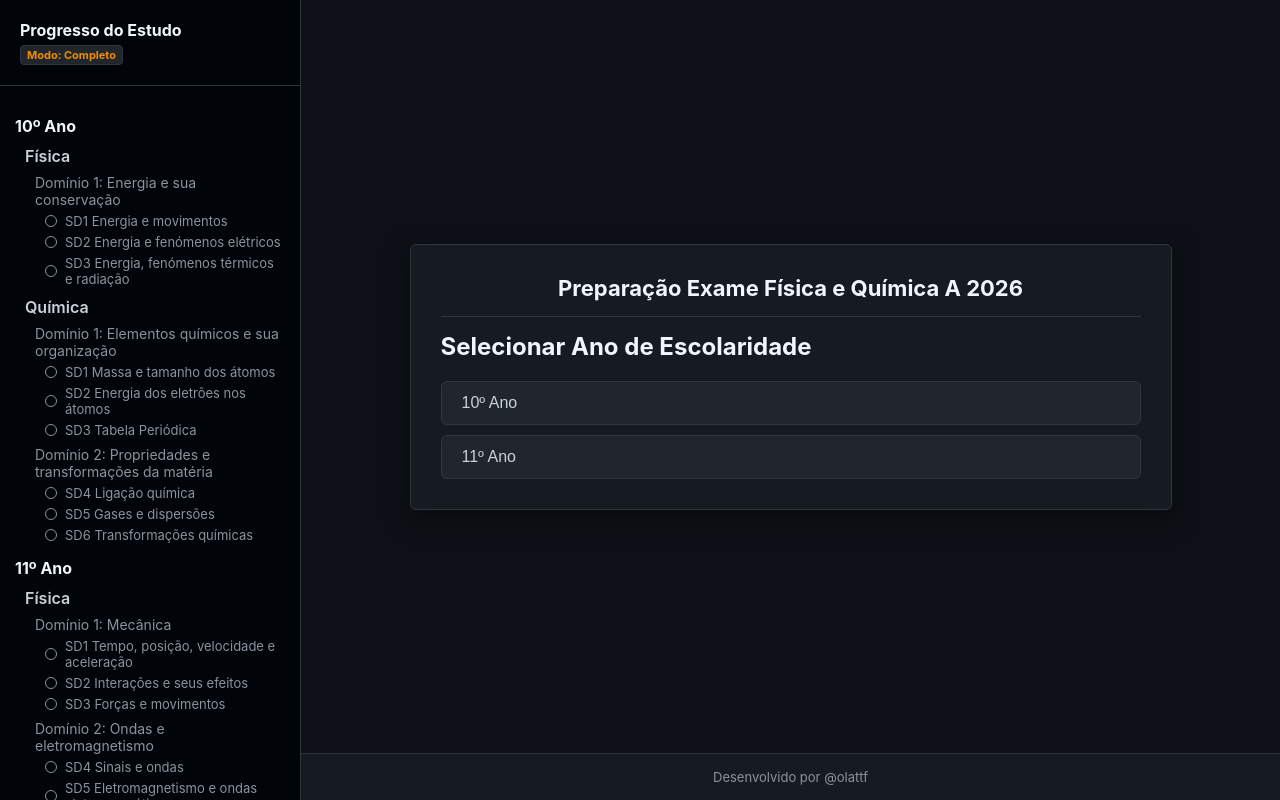
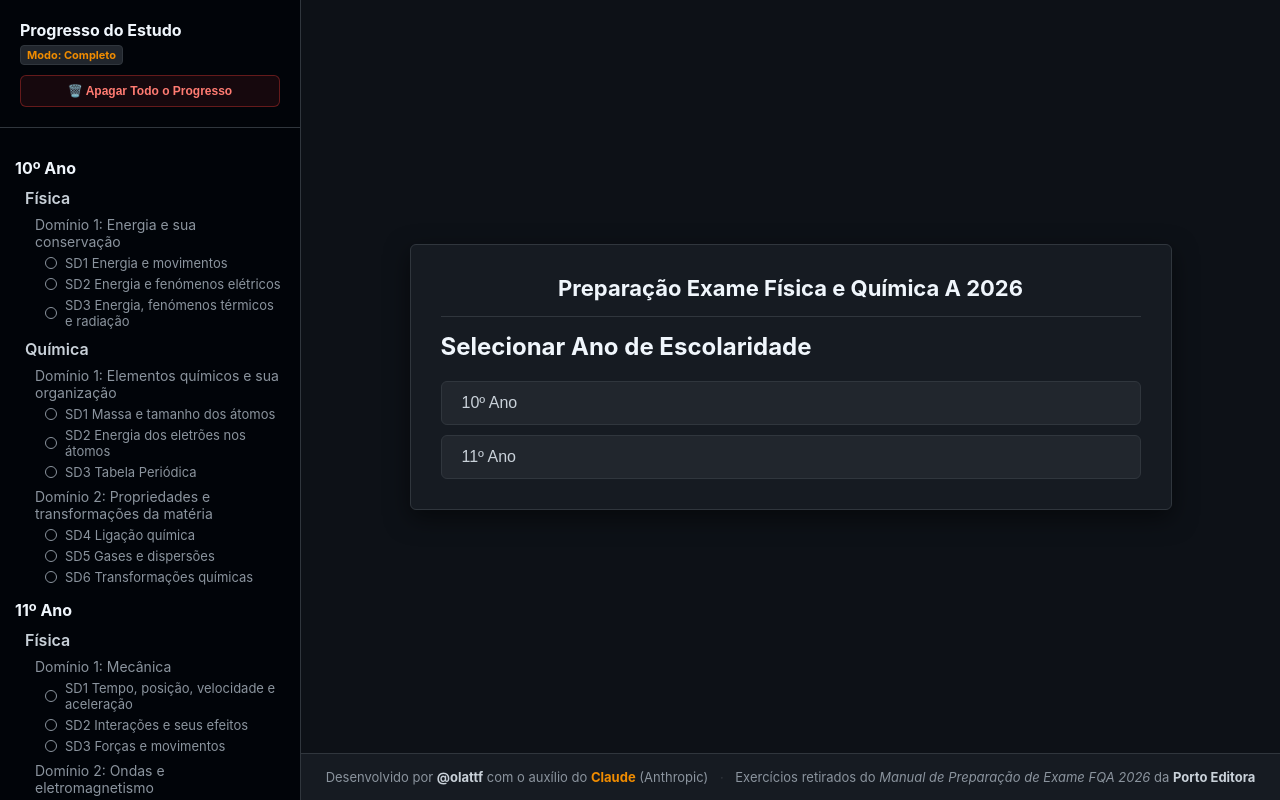
Before and after one commit to olattf/ExameFQA2026, a plain HTML site: page index.html in a window 1280 px wide. Both pictures are taken after a click on the element 610 px from the left and 403 px from the top of the page. Drawn offline with Linux system fonts and the light colour scheme.

Commit message:
v1.6
Release (without content yet)

```diff
--- a/index.html
+++ b/index.html
@@ -82,11 +82,11 @@
             <div class="sidebar-header">
                 <div>Progresso do Estudo</div>
                 <div id="mode-badge-container"></div>
+                <div id="sidebar-footer-area" style="display:none; margin-top: 10px;">
+                    <button class="btn-reset" onclick="triggerFullReset()">🗑️ Apagar Todo o Progresso</button>
+                </div>
             </div>
             <div class="sidebar-content" id="sidebar-content"></div>
-            <div class="sidebar-footer" id="sidebar-footer-area" style="display:none;">
-                <button class="btn-reset" onclick="triggerFullReset()">Apagar Todo o Progresso</button>
-            </div>
         </aside>
         <div class="main-wrapper">
             <div class="content-area">
@@ -95,7 +95,11 @@
                     <div id="app-content"></div>
                 </div>
             </div>
-            <footer class="footer">Desenvolvido por @olattf</footer>
+            <footer class="footer">
+                Desenvolvido por <strong style="color: var(--text-color);">@olattf</strong> com o auxílio do <strong style="color: var(--accent-color);">Claude</strong> (Anthropic)
+                <span style="margin: 0 8px; color: var(--border-color);">·</span>
+                Exercícios retirados do <em>Manual de Preparação de Exame FQA 2026</em> da <strong style="color: var(--text-color);">Porto Editora</strong>
+            </footer>
         </div>
     </div>
 
```
